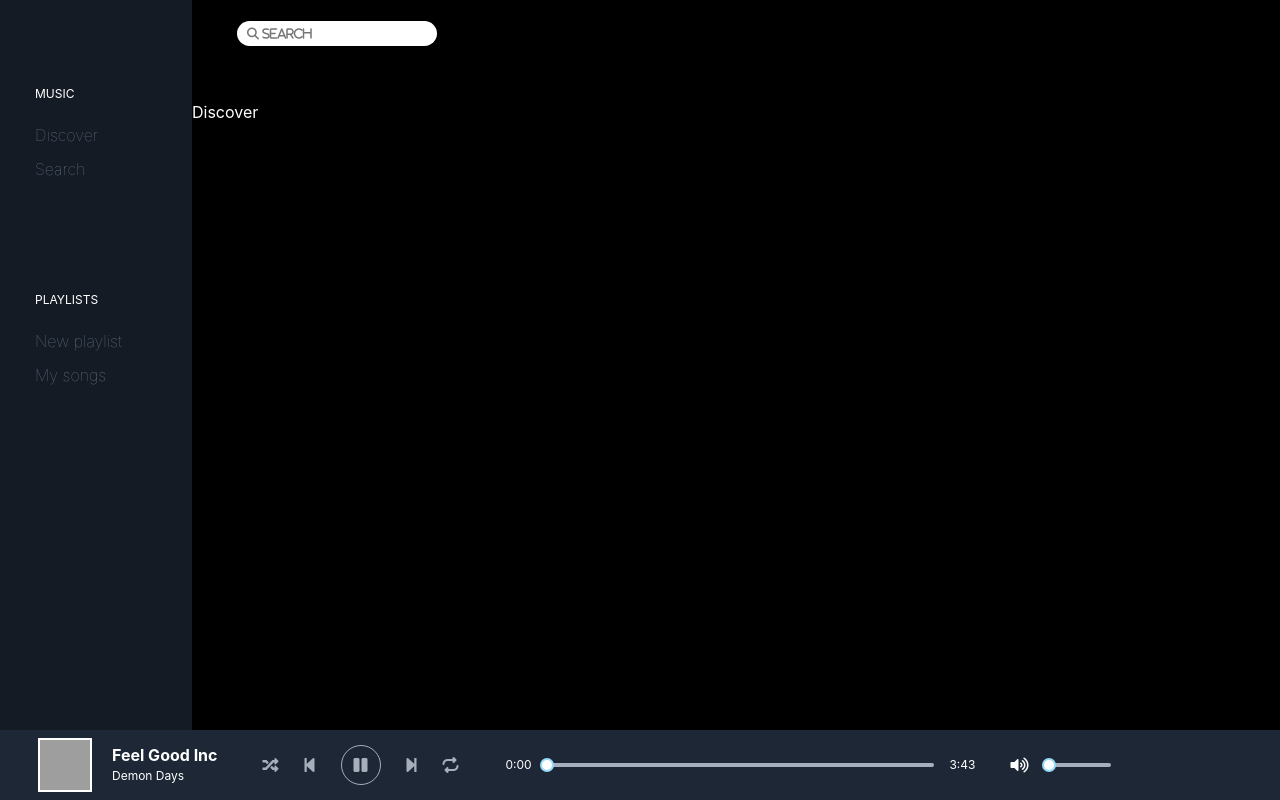
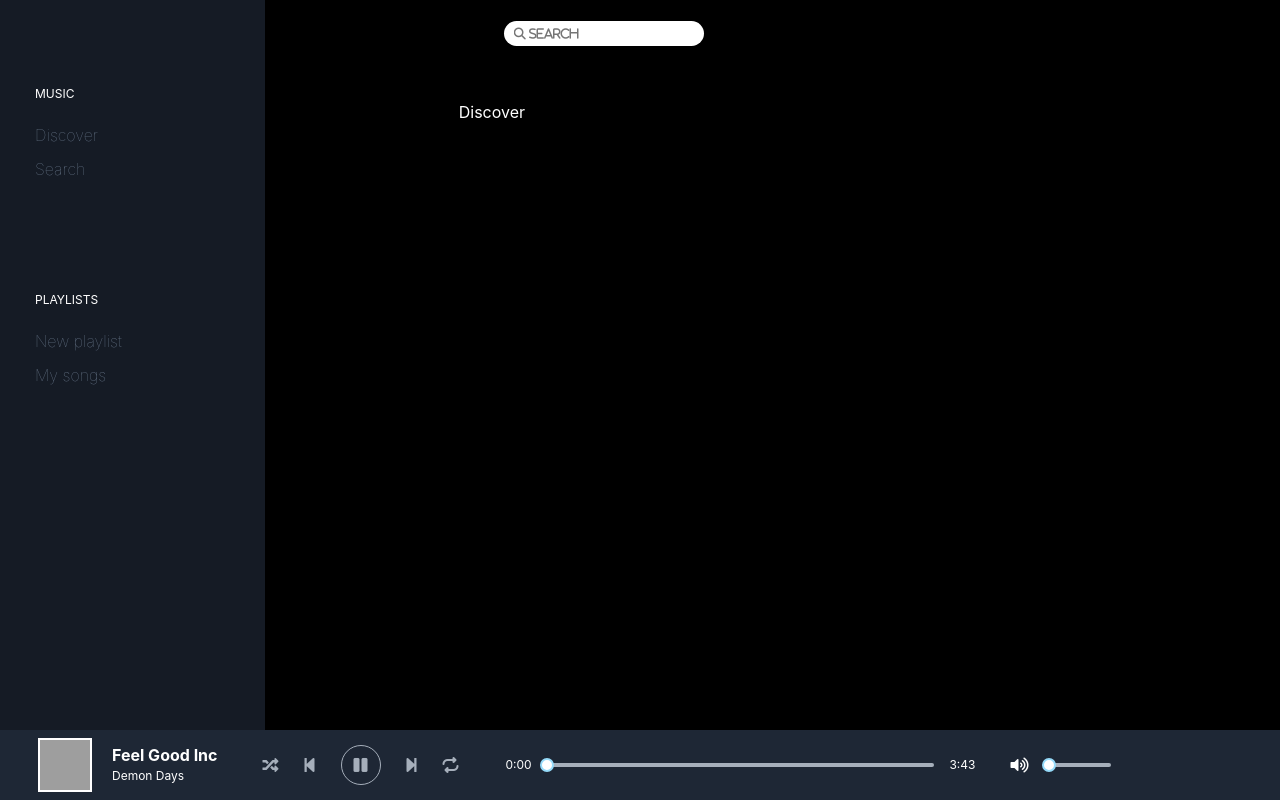
Before and after one commit to pratishshr/chime, a React app: page / in a window 1280 px wide. Built offline with nearby package versions, Linux system fonts and the light colour scheme; grey boxes are pictures that could not be loaded; a web font is replaced by a local one.

Commit message:
set the layout

```diff
--- a/src/components/header/Header.scss
+++ b/src/components/header/Header.scss
@@ -1,7 +1,7 @@
 @import 'assets/sass/config.scss';
 
 .header {
-  width: 100%;
+  width: 80.333%;
   position: fixed;
   margin-left: 12rem;
   background: $black;
--- /dev/null
+++ b/src/components/main-body/MainBody.scss
@@ -0,0 +1,7 @@
+@import 'assets/sass/config.scss';
+
+.mainBody {
+  width: 80.333%;
+  float: right;
+  color: red;
+}
--- /dev/null
+++ b/src/components/main-body/index.js
@@ -0,0 +1,3 @@
+import MainBody from './MainBody';
+
+export default MainBody;
--- a/src/components/sidebar/Sidebar.scss
+++ b/src/components/sidebar/Sidebar.scss
@@ -1,10 +1,11 @@
 @import 'assets/sass/config.scss';
 
 .sidebar {
-  width: 12rem;
+  width: 20.666667%;
   height: 100vh;
   position: fixed;
   background: $grey;
+  float: left;
 }
 
 .section {
--- a/src/scenes/dashboard/Dashboard.js
+++ b/src/scenes/dashboard/Dashboard.js
@@ -1,5 +1,6 @@
 import React from 'react';
 
+import MainBody from 'components/main-body';
 import Header from 'components/header';
 import Player from 'components/player';
 import Sidebar from 'components/sidebar';
@@ -10,10 +11,12 @@ import DashboardRouter from './DashboardRouter';
 const Dashboard = () => (
   <Container>
     <Sidebar />
-    <Header>
-      <SearchBar />
-    </Header>
-    <DashboardRouter />
+    <MainBody>
+      <Header>
+        <SearchBar />
+      </Header>
+      <DashboardRouter />
+    </MainBody>
     <Player />
   </Container>
 );
```
Also changed, not shown: src/components/main-body/MainBody.js (added, +8 -0 lines).
